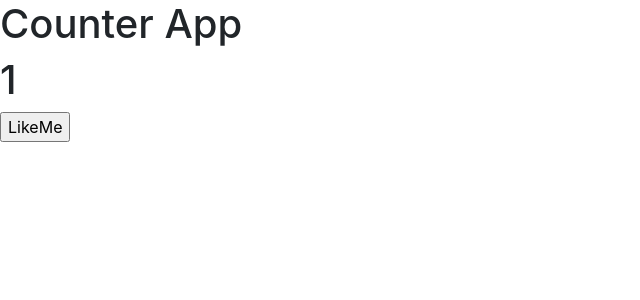
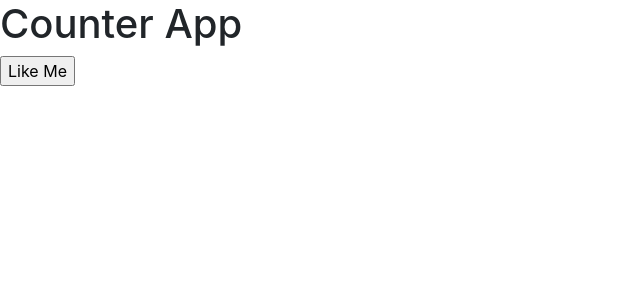
Before and after one commit to mayuri-patade/third-react-app, a JavaScript app: page / in a window 1280 px wide. Shown: the top 300 px of the page, without its empty margins (0-640 px from the left). Built offline with nearby package versions, Linux system fonts and the light colour scheme; the HTML template or start-up script is replaced by a standard one.

Commit message:
buttonclick

```diff
--- a/src/App.js
+++ b/src/App.js
@@ -1,21 +1,28 @@
-
-
-// User Defined Tag: <App />
 function App() {
   return (
     <>
       <h1>Counter App</h1>
-      <CounterApp/>
+      <CounterApp />
     </>
   );
 }
 
+// UserDefineTag
 function CounterApp() {
+
+let counter = 100;
+  // Member function :: Optional
+  let likeMeAction = () => {
+    console.log("I m button click");
+  };
+
+
+  // JSX :: VIEW :: USER-INTERFACE :: Required
   return (
-  <>
-  <h1>1</h1>
-<input type="button" value="LikeMe"/>
-  </>
+    <>
+      <input type="button" value="Like Me" onClick={likeMeAction} />
+    </>
   );
 }
+
 export default App;
```
